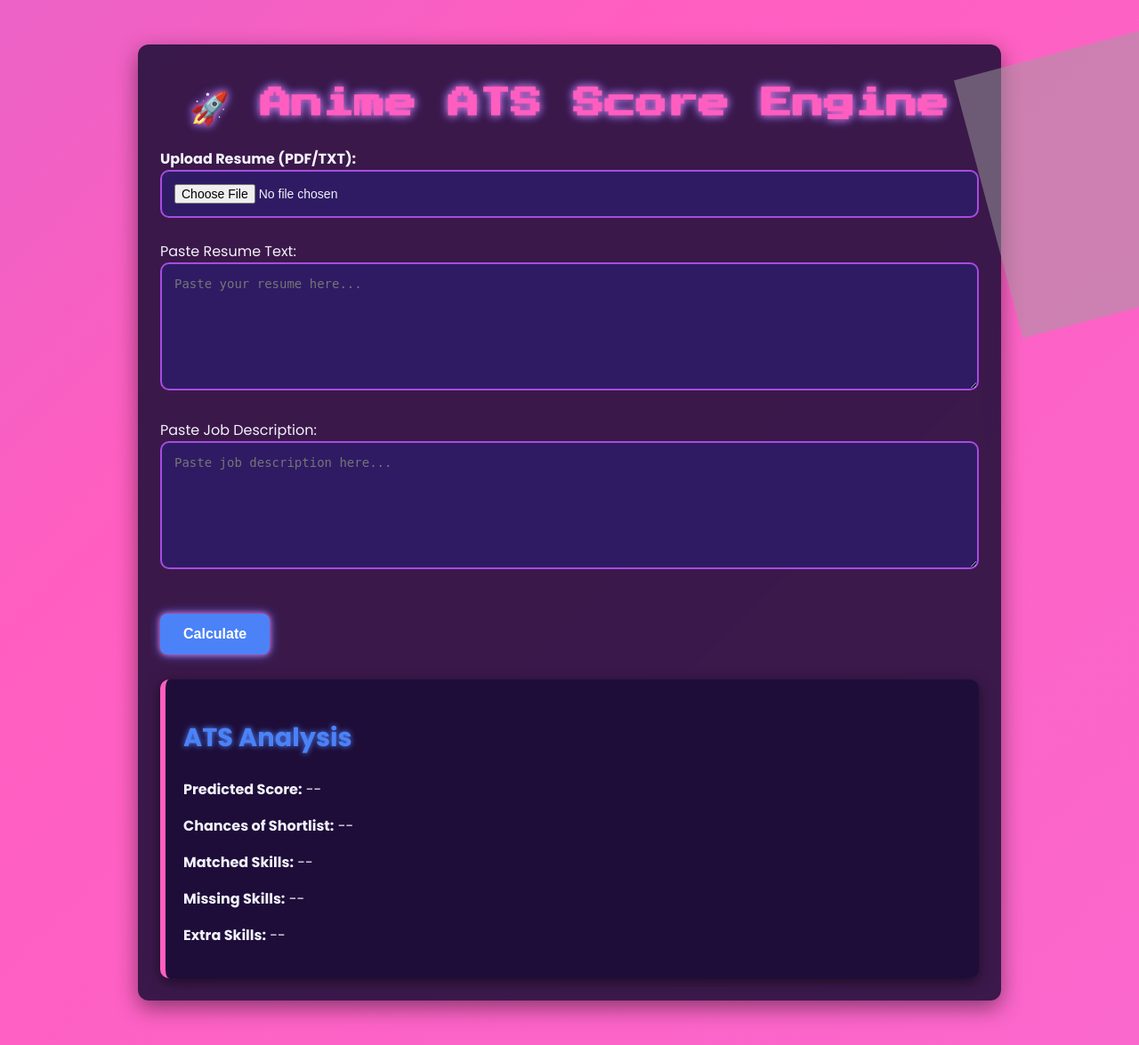
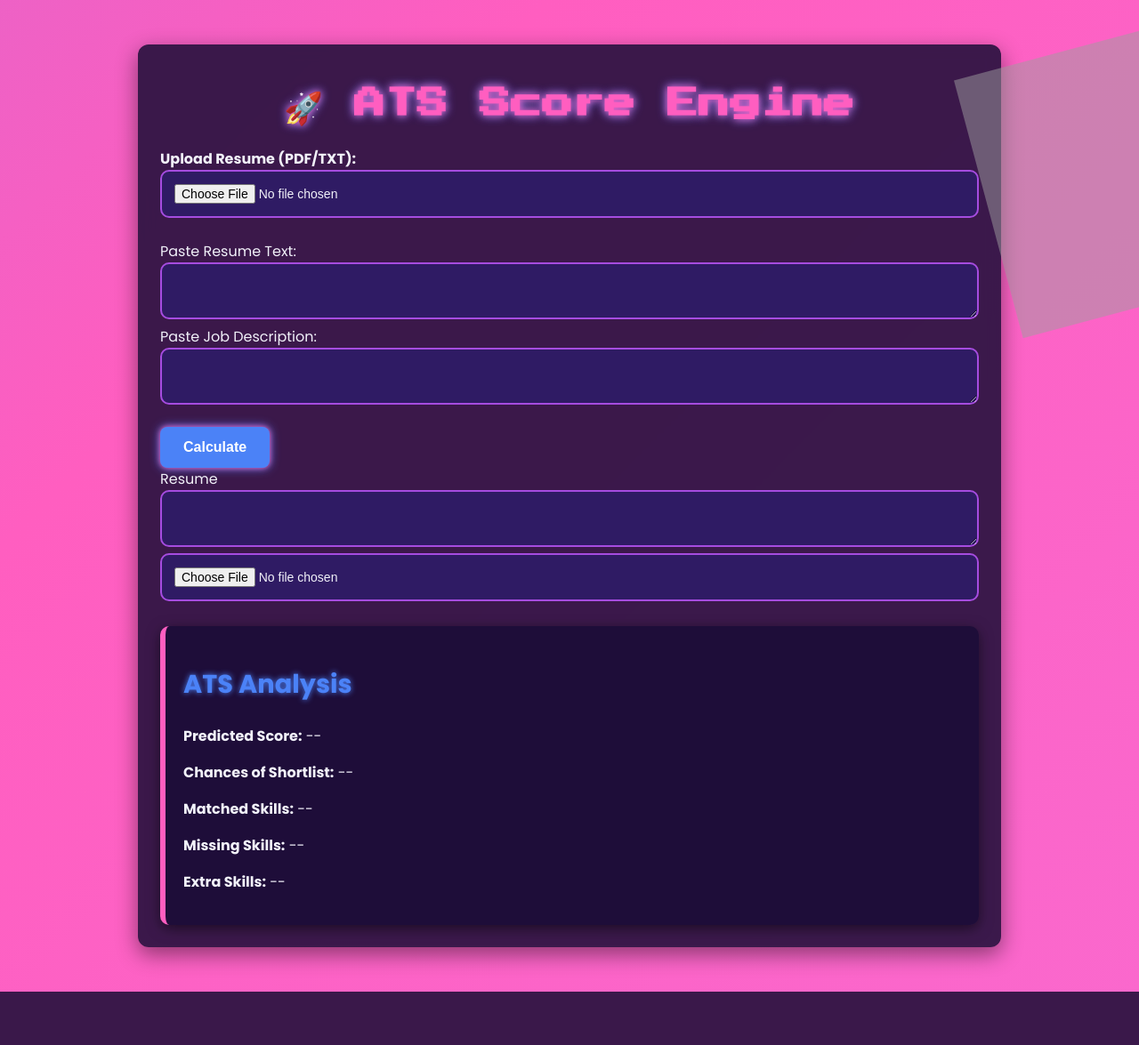
Before and after one commit to MoFa4/ats-score-engine, a Flask app: page / in a window 1280 px wide; the page is wider, and only the part inside the window is pictured. Shown: that part at 89% size. After the commit the page ends 1115 px from the top of that part, so only its background shows below. Run offline with Flask 3, Linux system fonts and the light colour scheme; grey boxes are pictures that could not be loaded.

Commit message:
Update index.html

```diff
--- a/templates/index.html
+++ b/templates/index.html
@@ -1,13 +1,14 @@
 <!DOCTYPE html>
 <html>
 <head>
-    <title>Anime ATS Score Engine</title>
+    <title>ATS Score Engine</title>
     <link rel="stylesheet" href="{{ url_for('static', filename='style.css') }}">
+    <meta name="viewport" content="width=device-width, initial-scale=1.0">
 </head>
 <body>
 
     <div class="container">
-        <h1>🚀 Anime ATS Score Engine</h1>
+        <h1>🚀 ATS Score Engine</h1>
 
         <!-- 🔽 Resume PDF Upload -->
         <form method="POST" enctype="multipart/form-data">
@@ -15,13 +16,20 @@
             <input type="file" name="resume_pdf"><br><br>
 
             <label>Paste Resume Text:</label><br>
-            <textarea name="resume" rows="7" placeholder="Paste your resume here..."></textarea><br><br>
+            <textarea name="resume">{{ resume_text }}</textarea><br>
 
             <label>Paste Job Description:</label><br>
-            <textarea name="jobdesc" rows="7" placeholder="Paste job description here..."></textarea><br><br>
+            <textarea name="jobdesc">{{ jd_text }}</textarea><br>
 
             <button type="submit">Calculate</button>
         </form>
+
+        <div class="input-section">
+            <label>Resume</label>
+            <textarea name="resume"></textarea>
+
+            <input type="file" name="resume_file">
+        </div>
 
         <!-- -------------------------- -->
         <!-- 🔥 Results Section (Always Visible) -->
```
